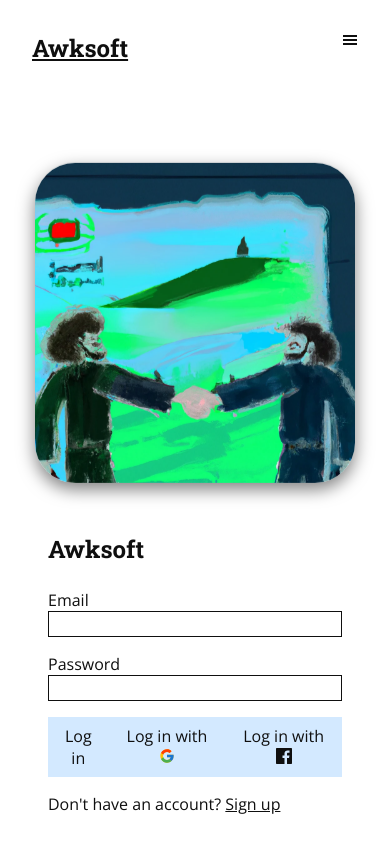
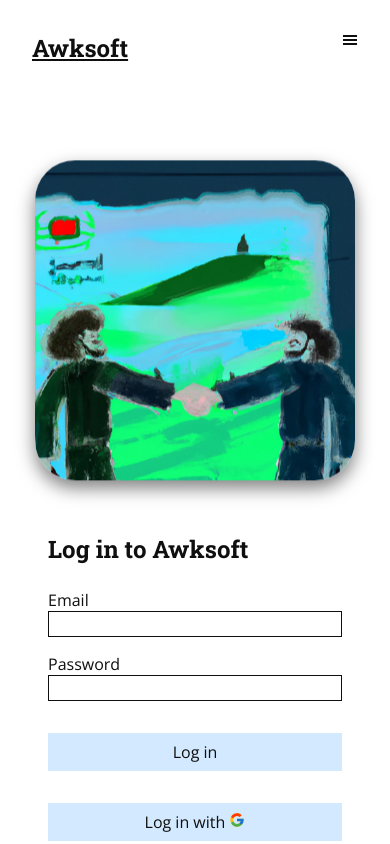
Before and after one commit to muhammad-awais-mumtaz/awksoft, a Next.js app: page /logIn in a window 390 px wide. Shown: the top 844 px of the page. Built offline with nearby package versions, Linux system fonts and the light colour scheme.

Commit message:
in log in and sign up pages, log in and sign up buttons responsive

```diff
--- a/src/app/logIn/logIn.module.css
+++ b/src/app/logIn/logIn.module.css
@@ -63,7 +63,7 @@
 }
 
 /* Mobile */
-@media (max-width: 800px) {
+@media (max-width: 900px) {
   .cont {
     flex-direction: column;
     height: auto;
@@ -72,6 +72,15 @@
 
   .formCont {
     width: 100%;
+  }
+
+  .buttons {
+    flex-direction: column;
+  }
+
+  .buttons button {
+    width: 100%;
+    margin: 1rem;
   }
 }
 
--- a/src/app/logIn/page.tsx
+++ b/src/app/logIn/page.tsx
@@ -21,7 +21,7 @@
           />
         </section>
         <section className={styles.formCont}>
-          <h1>Awksoft</h1>
+          <h1>Log in to Awksoft</h1>
           <form className={styles.form} action="/send-data-here" method="post">
             <div>
               <label className={styles.block} htmlFor="email">
--- a/src/app/signUp/page.tsx
+++ b/src/app/signUp/page.tsx
@@ -21,7 +21,7 @@
           />
         </section>
         <section className={styles.formCont}>
-          <h1>Awksoft</h1>
+          <h1>Sign up for Awksoft</h1>
           <form className={styles.form} action="/send-data-here" method="post">
             <div className={styles.name}>
               <label className={styles.block} htmlFor="name">
--- a/src/app/signUp/signUp.module.css
+++ b/src/app/signUp/signUp.module.css
@@ -15,7 +15,7 @@
 }
 
 .formCont {
-  width: 30%;
+  width: 40%;
 }
 
 .formCont h1 {
@@ -63,7 +63,7 @@
 }
 
 /* Mobile */
-@media (max-width: 800px) {
+@media (max-width: 900px) {
   .cont {
     flex-direction: column;
     height: auto;
@@ -72,6 +72,15 @@
 
   .formCont {
     width: 100%;
+  }
+
+  .buttons {
+    flex-direction: column;
+  }
+
+  .buttons button {
+    width: 100%;
+    margin: 1rem;
   }
 }
 
```
